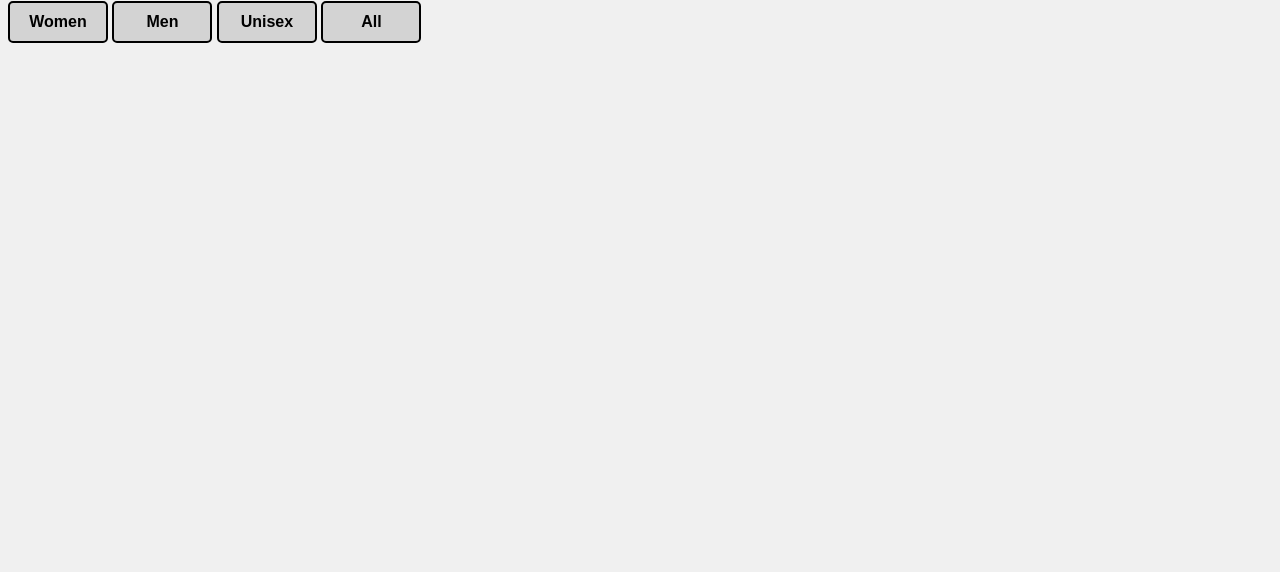
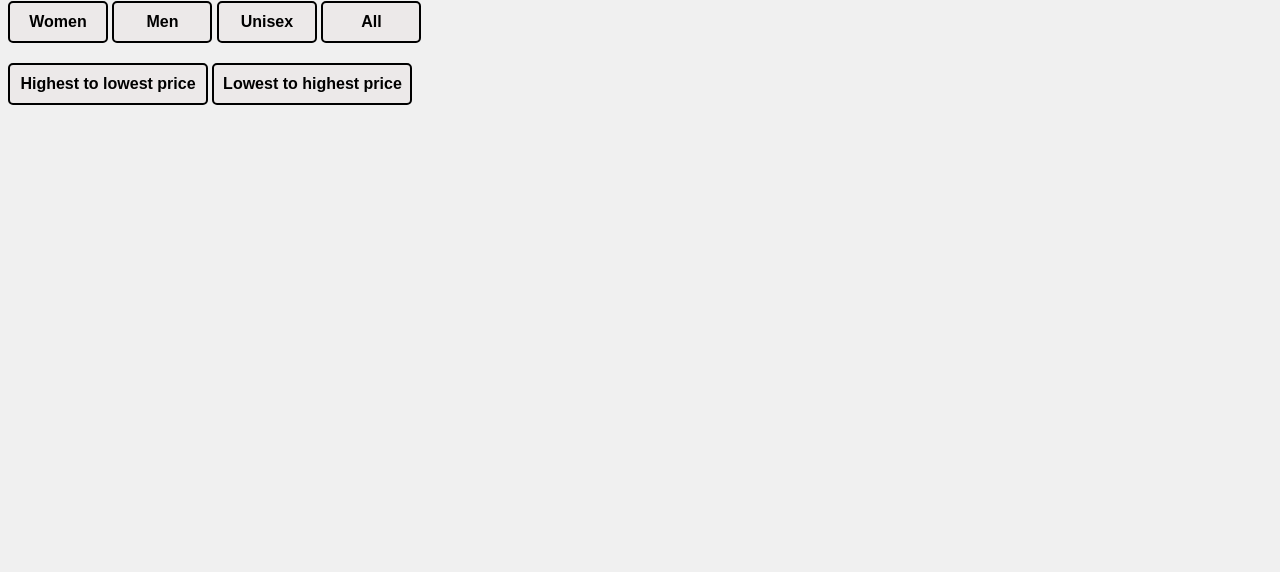
Before and after one commit to Frejamhenriksen/fashionrus, a plain HTML site: page productlist.html in a window 1280 px wide. Shown: the part 228-800 px from the top of the page. Drawn offline with Linux system fonts and the light colour scheme; no server answers.

Commit message:
oprettet sortering i html

```diff
--- a/css/style.css
+++ b/css/style.css
@@ -69,8 +69,7 @@
 
 button{
     width: 100px;
-    background-color: #d3d3d3;
-    border: none;
+    background-color: #ece9e9;
     padding: 10px 5px;
     border: 2px solid black;
     font-size: 1em;
@@ -79,6 +78,27 @@ button{
     cursor: pointer;
     border-radius: 5px;
     margin-top: 20px;
+}
+
+button:hover{
+    background-color: #a4a4a4;
+}
+
+#sorting button{
+      width: 200px;
+    background-color: #ece9e9;
+    padding: 10px 5px;
+    border: 2px solid black;
+    font-size: 1em;
+    font-weight: bold;
+    color: #000;
+    cursor: pointer;
+    border-radius: 5px;
+    margin-top: 20px;
+}
+
+#sorting button:hover{
+  background-color: #a4a4a4;
 }
 
 #productListContainer{
--- a/js/productlist.js
+++ b/js/productlist.js
@@ -2,15 +2,15 @@
 
 const params = new URLSearchParams(window.location.search);
 const category = params.get("category");
-console.log(category);
+// console.log(category);
 
 const productListContainer = document.querySelector("#productListContainer");
 const header = (document.querySelector("h1").textContent = category);
 
-document.querySelectorAll("#filters button").forEach((knap) => knap.addEventListener("click", showFiltered));
+document.querySelectorAll("#filters").forEach((knap) => knap.addEventListener("click", showFiltered));
 
 function showFiltered(){
-  console.log(this.dataset.gender);
+  // console.log(this.dataset.gender);
   const gender = this.dataset.gender;
   if (gender == "All"){
     showProducts(allData);
--- a/productlist.html
+++ b/productlist.html
@@ -29,6 +29,10 @@
       <button data-gender="Unisex">Unisex</button>
       <button data-gender="All">All</button>
     </section>
+    <section id="sorting">
+      <button data-direction="hilo">Highest to lowest price</button>
+      <button data-direction="lohi">Lowest to highest price</button>
+    </section>
       <h1>APPAREL</h1>
     <main id="productListContainer">
     </main>
```
